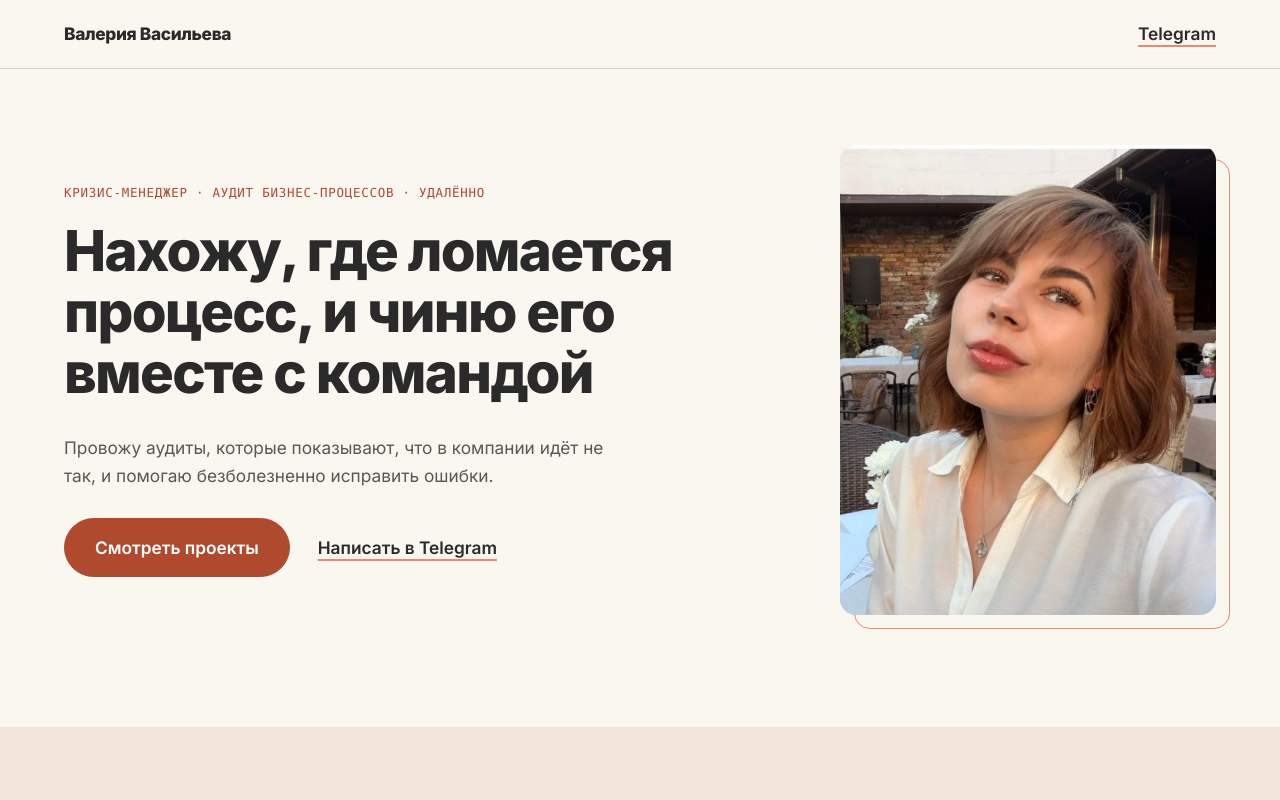
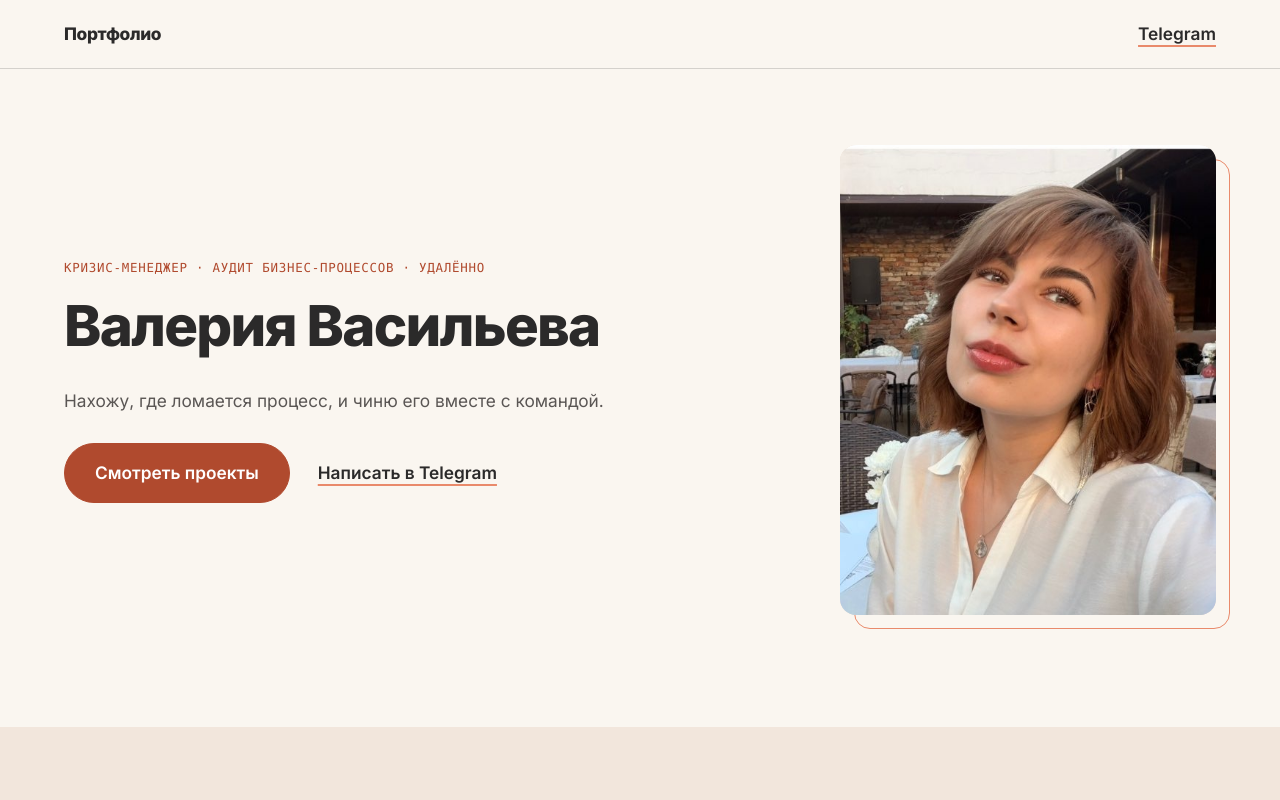
Before and after one commit to wanna-work/vasilyeva_v, a plain HTML site: page index.html in a window 1280 px wide. Shown: the top 800 px of the page. Drawn offline with Linux system fonts and the light colour scheme.

Commit message:
Update via weejur editor

```diff
--- a/index.html
+++ b/index.html
@@ -106,7 +106,7 @@ footer{padding:22px 0 32px;font-size:.9rem;color:var(--muted)}
 
 <header>
   <div class="wrap bar">
-    <a class="nm" href="#top">Валерия Васильева</a>
+    <a class="nm" href="#top">Портфолио</a>
     <a class="lnk" href="https://t.me/vasilyeva_v" target="_blank" rel="noopener">Telegram</a>
   </div>
 </header>
@@ -117,8 +117,8 @@ footer{padding:22px 0 32px;font-size:.9rem;color:var(--muted)}
   <div class="wrap hero-grid">
     <div>
       <p class="mono">Кризис-менеджер · аудит бизнес-процессов · удалённо</p>
-      <h1 id="h1">Нахожу, где ломается процесс, и чиню его вместе с командой</h1>
-      <p class="lede">Провожу аудиты, которые показывают, что в компании идёт не так, и помогаю безболезненно исправить ошибки.&nbsp;</p>
+      <h1 id="h1">Валерия Васильева</h1>
+      <p class="lede">Нахожу, где ломается процесс, и чиню его вместе с командой.&nbsp;</p>
       <div class="acts">
         <a class="btn" href="#projects">Смотреть проекты</a>
         <a class="lnk" href="https://t.me/vasilyeva_v" target="_blank" rel="noopener">Написать в Telegram</a>
```
